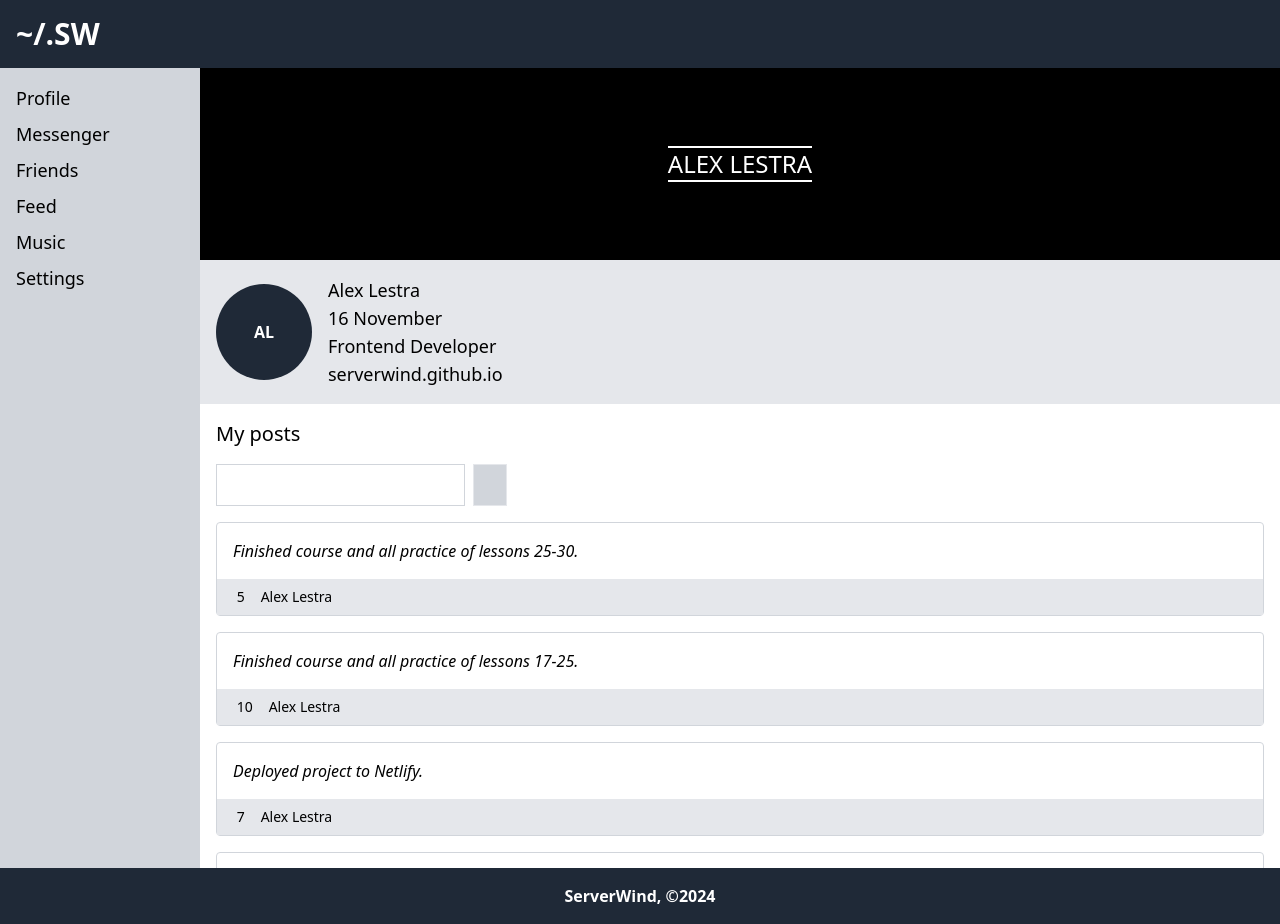
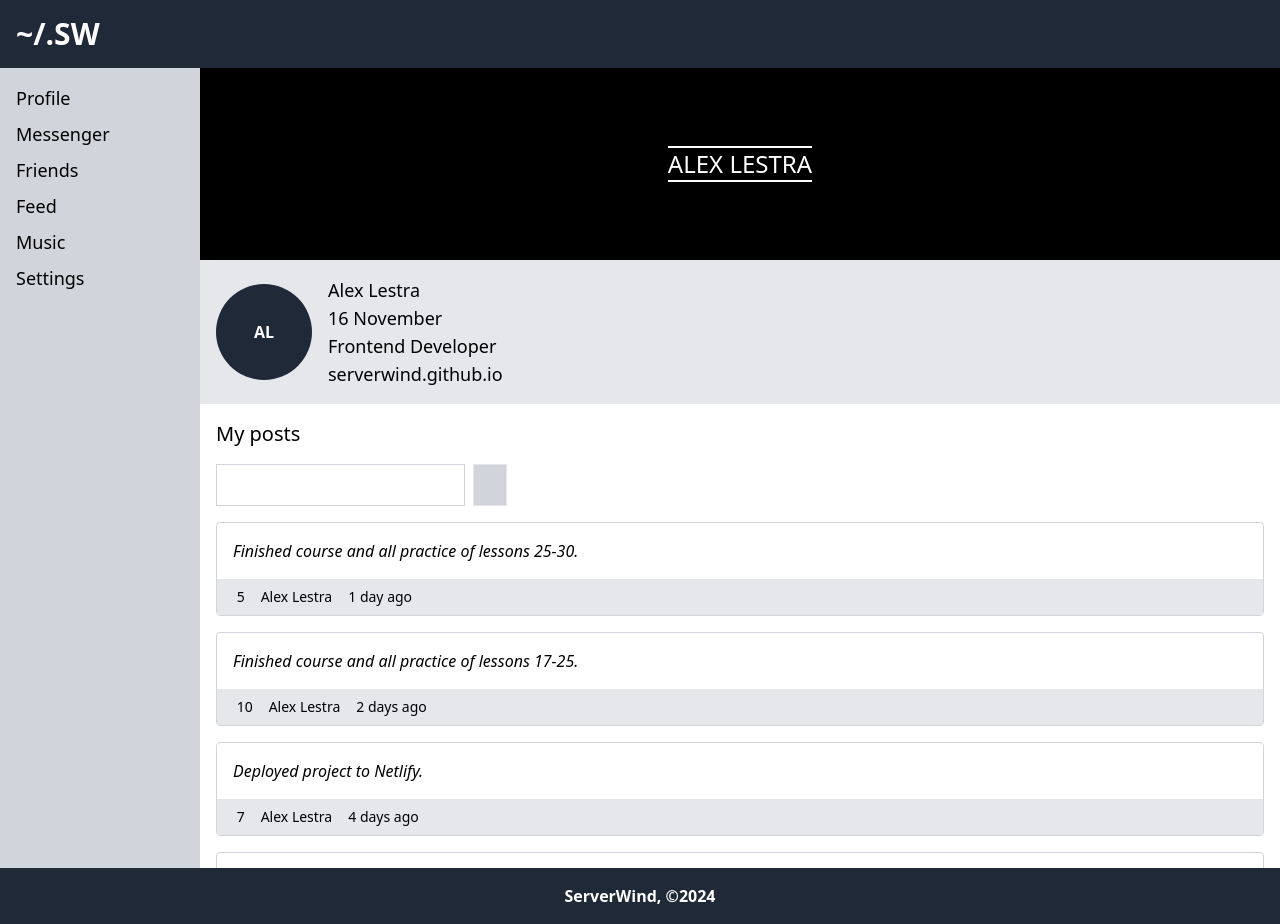
Before and after one commit to serverwind/social-react, a React (Vite) app: page / in a window 1280 px wide. Built offline with nearby package versions, Linux system fonts and the light colour scheme; a web font is replaced by a local one.

Commit message:
Add date of the post

```diff
--- a/src/components/Profile/Posts/Post/Post.jsx
+++ b/src/components/Profile/Posts/Post/Post.jsx
@@ -1,6 +1,6 @@
 import { likeActionCreator } from "../../../../data/likeReducer";
 
-function Post({ id, post, likes, author, dispatch }) {
+function Post({ id, post, likes, author, date, dispatch }) {
   function like() {
     likes++;
     let action = likeActionCreator(id, likes, (author = "Alex Lestra"));
@@ -13,12 +13,15 @@ function Post({ id, post, likes, author, dispatch }) {
       <div className="flex gap-4 bg-gray-200 py-2 px-4 text-sm">
         <div>
           <button onClick={like}>
-          <span className="mgc_heart_fill"></span>
+            <span className="mgc_heart_fill"></span>
           </button>
-        <span> {likes}</span>
+          <span> {likes}</span>
         </div>
         <div>
           <span className="mgc_user_2_fill"></span> <span>{author}</span>
+        </div>
+        <div>
+          <span className="mgc_alarm_2_fill"></span> <span>{date}</span>
         </div>
       </div>
     </div>
--- a/src/components/Profile/Posts/Posts.jsx
+++ b/src/components/Profile/Posts/Posts.jsx
@@ -17,7 +17,7 @@ function Posts({ posts, dispatch }) {
 
   function newPost() {
     let id = posts.posts.length + 1;
-    let action = newPostActionCreater(id, posts.input.text, 0);
+    let action = newPostActionCreater(id, posts.input.text, 0, "Alex Lestra", "Today");
     dispatch(action);
   }
 
@@ -33,7 +33,7 @@ function Posts({ posts, dispatch }) {
 
       <div>
         {posts.posts.map((post) => (
-          <Post id={post.id} key={post.id} post={post.post} likes={post.likes} author={post.author} dispatch={dispatch} />
+          <Post id={post.id} key={post.id} post={post.post} likes={post.likes} author={post.author} date={post.date} dispatch={dispatch} />
         ))}
       </div>
     </div>
--- a/src/data/postReducer.js
+++ b/src/data/postReducer.js
@@ -1,7 +1,7 @@
 function postReducer(state, action) {
   switch (action.type) {
     case "ADD-POST":
-      state.posts.unshift({ id: action.id, post: action.post, likes: 0, author: "Alex Lestra" });
+      state.posts.unshift({ id: action.id, post: action.post, likes: action.likes, author: action.author, date: action.date });
       state.input.text = "";
       break;
     case "CHANGE-TEXT":
@@ -11,8 +11,8 @@ function postReducer(state, action) {
   return state;
 }
 
-function newPostActionCreater(id, post, likes) {
-  return { type: "ADD-POST", id, post, likes };
+function newPostActionCreater(id, post, likes, author, date) {
+  return { type: "ADD-POST", id, post, likes, author, date };
 }
 
 function stateTextActionCreator(text) {
--- a/src/data/store.js
+++ b/src/data/store.js
@@ -14,11 +14,11 @@ let state = {
     ],
     posts: {
       posts: [
-        { id: "5", post: "Finished course and all practice of lessons 25-30.", likes: "5", author: "Alex Lestra" },
-        { id: "4", post: "Finished course and all practice of lessons 17-25.", likes: "10", author: "Alex Lestra" },
-        { id: "3", post: "Deployed project to Netlify.", likes: "7", author: "Alex Lestra" },
-        { id: "2", post: "Finished course and all practice of lessons 11-16.", likes: "3", author: "Alex Lestra" },
-        { id: "1", post: "Hi! This is a first post.", likes: "2", author: "Alex Lestra" },
+        { id: "5", post: "Finished course and all practice of lessons 25-30.", likes: "5", author: "Alex Lestra", date: "1 day ago" },
+        { id: "4", post: "Finished course and all practice of lessons 17-25.", likes: "10", author: "Alex Lestra", date: "2 days ago" },
+        { id: "3", post: "Deployed project to Netlify.", likes: "7", author: "Alex Lestra", date: "4 days ago" },
+        { id: "2", post: "Finished course and all practice of lessons 11-16.", likes: "3", author: "Alex Lestra", date: "4 days ago" },
+        { id: "1", post: "Hi! This is a first post.", likes: "2", author: "Alex Lestra", date: "Last week" },
       ],
       input: { text: "" },
     },
```
